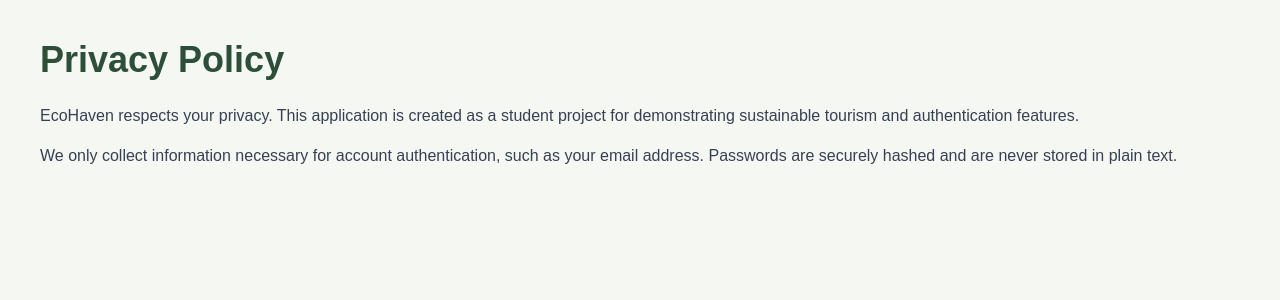
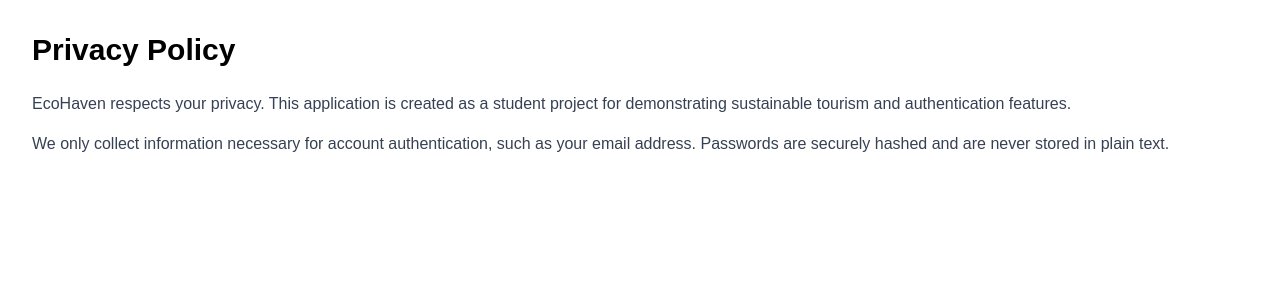
Before and after one commit to sumedhas889-hub/ecohaven-ai-tourism-platform, a Next.js app: page /privacy in a window 1280 px wide. Shown: the top 300 px of the page. Built offline with nearby package versions, Linux system fonts and the light colour scheme.

Commit message:
Fix privacy policy page styling

```diff
--- a/app/privacy/page.js
+++ b/app/privacy/page.js
@@ -1,7 +1,7 @@
 export default function PrivacyPolicy() {
   return (
-    <main className="min-h-screen p-10 bg-[#F5F7F2]">
-      <h1 className="text-4xl font-bold text-[#2D4F3A]">
+    <main className="min-h-screen bg-white p-8">
+      <h1 className="text-3xl font-bold text-black">
         Privacy Policy
       </h1>
 
```
